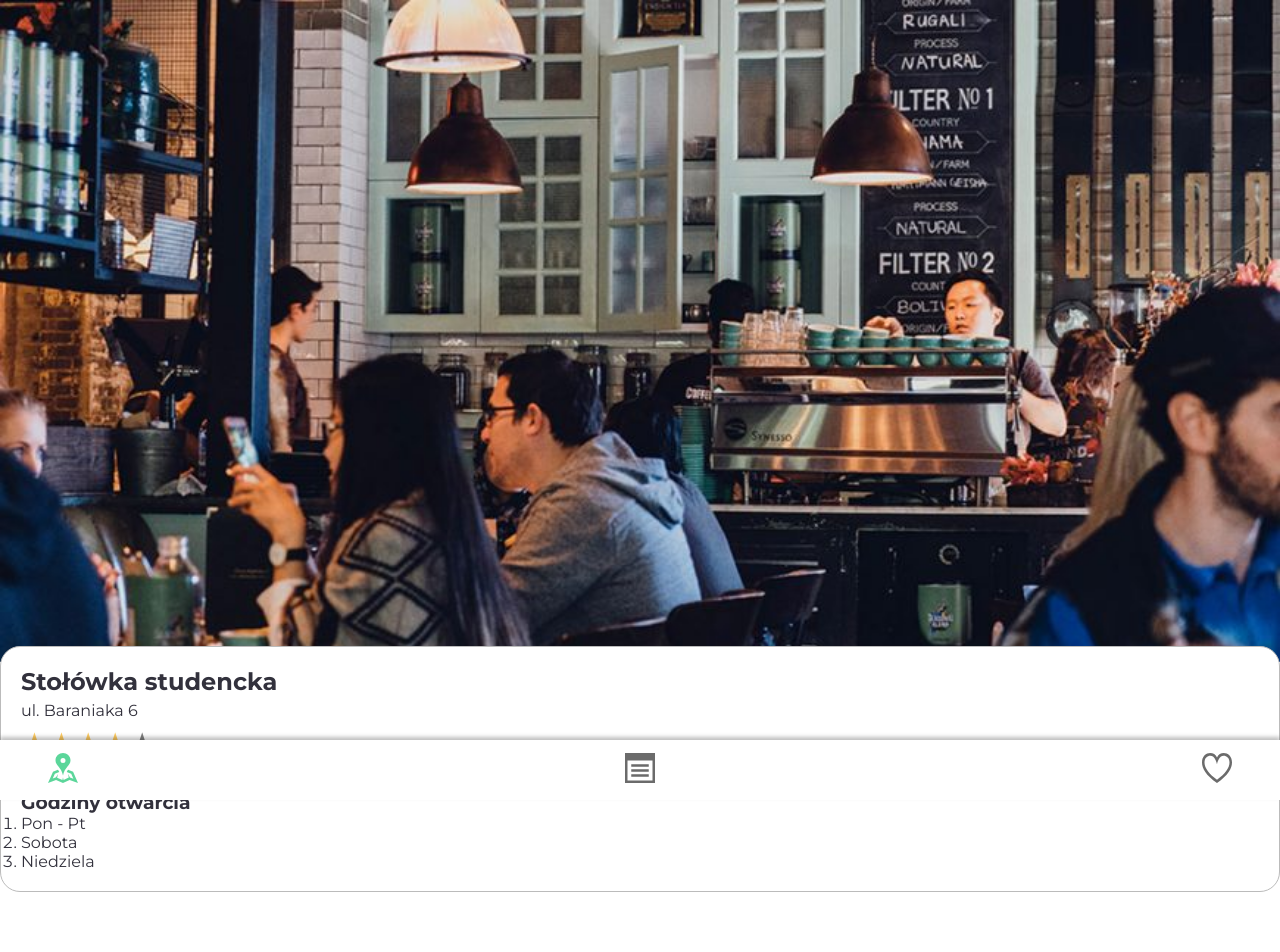
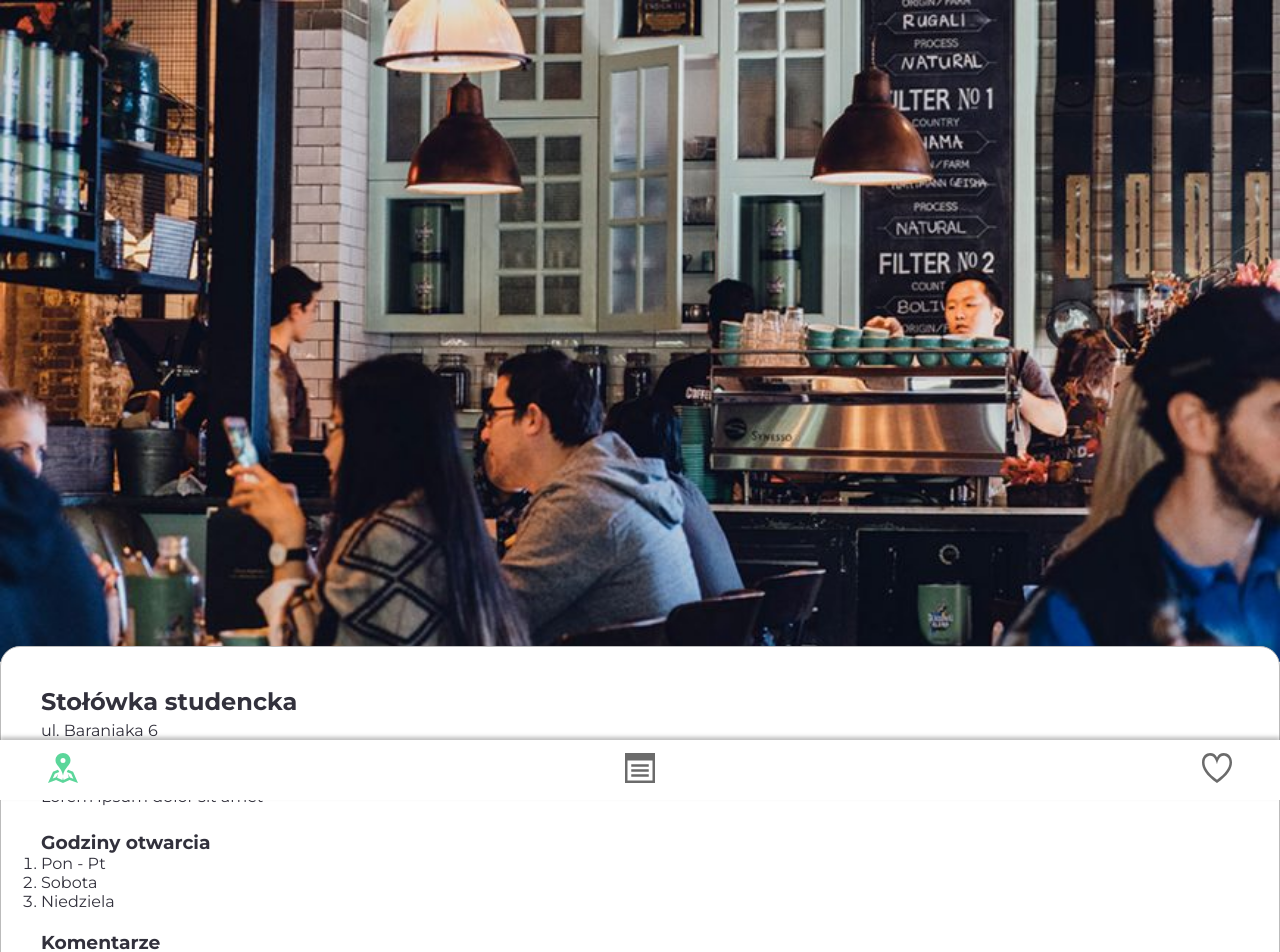
Before and after one commit to akai-org/polifood-client, a React (Create React App) app: page /restaurant-info in a window 1280 px wide. Shown: the top 952 px of the page. Before the commit the page ends 912 px from the top, so only its background shows below. Built offline with nearby package versions, Linux system fonts and the light colour scheme.

Commit message:
Add margin between resturant page view sections

```diff
--- a/src/components/OpeningHours/OpeningHours.css
+++ /dev/null
@@ -1,3 +0,0 @@
-.content {
-  color: #32313c;
-}
--- a/src/pages/RestaurantPageInfo/RestaurantPageInfo.js
+++ b/src/pages/RestaurantPageInfo/RestaurantPageInfo.js
@@ -9,15 +9,22 @@ export default function RestaurantInfoPage() {
     <div className="RestaurantPageInfo">
       <img src={RestaurantPicture} alt="" className="restaurant-picture"/>
 
-      <div class="contentt">
+      <div className="restaurant-info-content">
+        <div>
           <PlaceDescription
             name="Stołówka studencka"
             address="ul. Baraniaka 6"
             rating={4}
             description="Lorem ipsum dolor sit amet"
           />
+        </div>
+        <div className="opening-hours">
+          <OpeningHours />
+        </div>
+        <div className="comments">
+          <h3>Komentarze</h3>
+        </div>
 
-        <OpeningHours />
       </div>
     </div>
   );
--- a/src/pages/RestaurantPageInfo/RestaurantPageInfo.scss
+++ b/src/pages/RestaurantPageInfo/RestaurantPageInfo.scss
@@ -3,11 +3,16 @@
   z-index: -1;
 }
 
-.contentt {
+.restaurant-info-content {
   background-color: white;
-  padding: 20px;
-  border-radius: 20px;
+  padding: 40px;
+  border-radius: 20px 20px 0 0;
   border: 1px solid #BBBBBB;
   position: relative;
   top: -20px;
+  min-height: 100vh;
+
+  & > div:not(:last-child) {
+    margin-bottom: 20px;
+  }
 }
```
Lines whose indentation alone changed are shown as unchanged.
